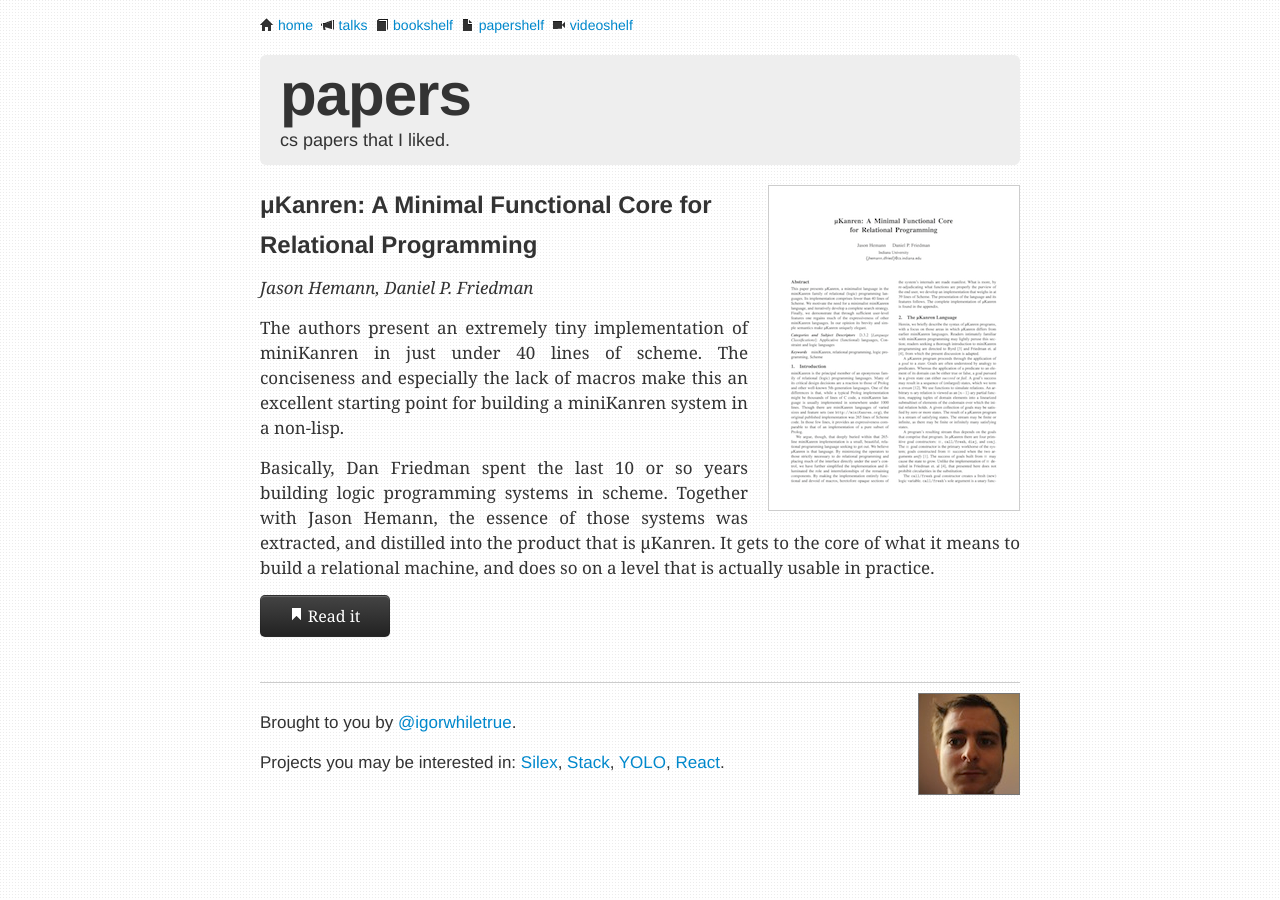
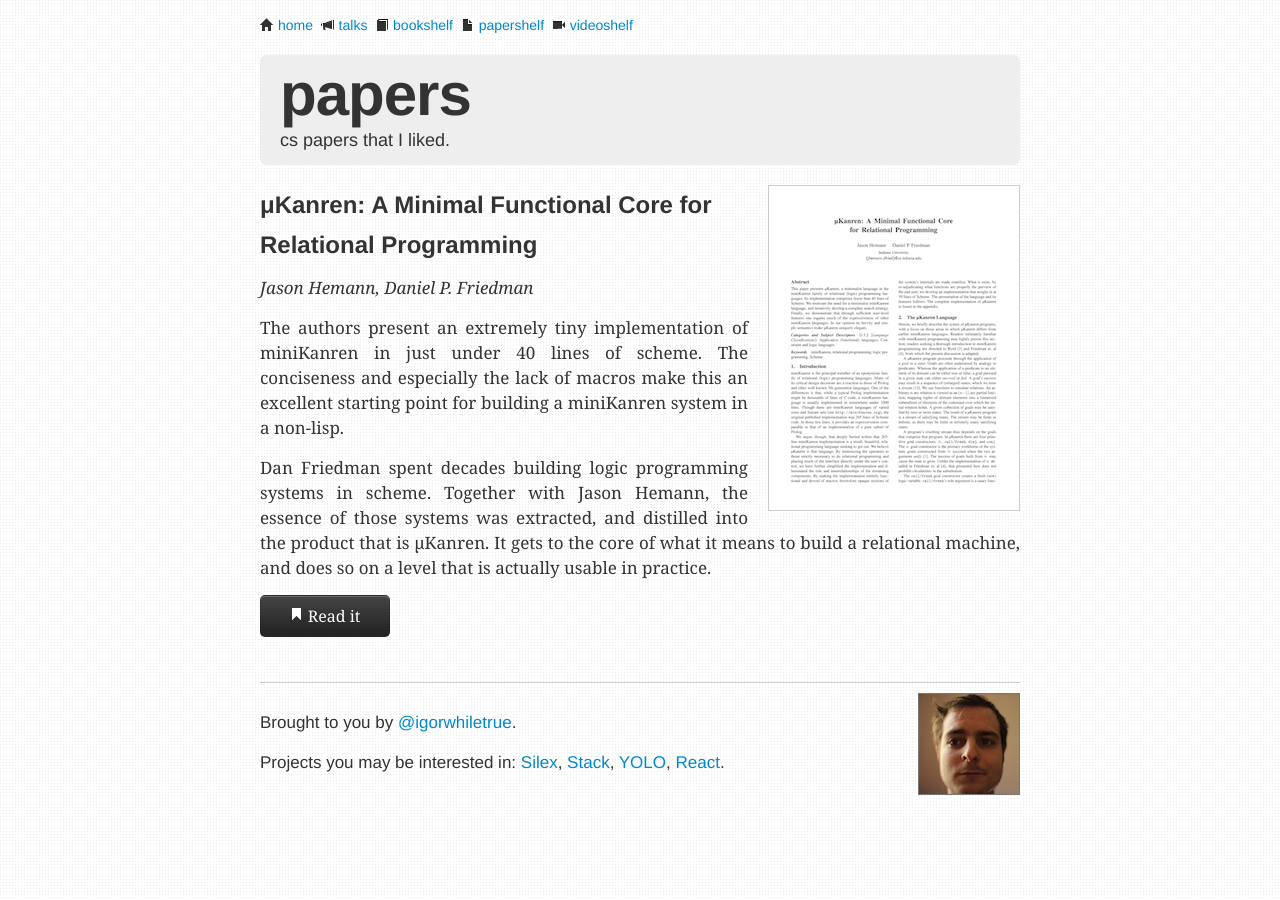
Before and after one commit to igorw/weblog, a Jekyll site: the page built from papershelf.md, in a window 1280 px wide. Built offline with Jekyll 4.4.1, drawn with Linux system fonts in a browser that asks for light colours; Markdown is read by kramdown in place of the engine named in the settings.

Commit message:
reword microkanren section again, sigh

```diff
--- a/papershelf.md
+++ b/papershelf.md
@@ -21,11 +21,11 @@ under 40 lines of scheme. The conciseness and especially the lack of macros
 make this an excellent starting point for building a miniKanren system in a
 non-lisp.
 
-Basically, Dan Friedman spent the last 10 or so years building logic
-programming systems in scheme. Together with Jason Hemann, the essence of
-those systems was extracted, and distilled into the product that is μKanren.
-It gets to the core of what it means to build a relational machine, and does
-so on a level that is actually usable in practice.
+Dan Friedman spent decades building logic programming systems in scheme.
+Together with Jason Hemann, the essence of those systems was extracted, and
+distilled into the product that is μKanren. It gets to the core of what it
+means to build a relational machine, and does so on a level that is actually
+usable in practice.
 
 <a href="http://webyrd.net/scheme-2013/papers/HemannMuKanren2013.pdf" class="btn btn-large btn-inverse" style="width: 100px;"><span class="icon-bookmark icon-white"></span> Read it</a>
 
```
